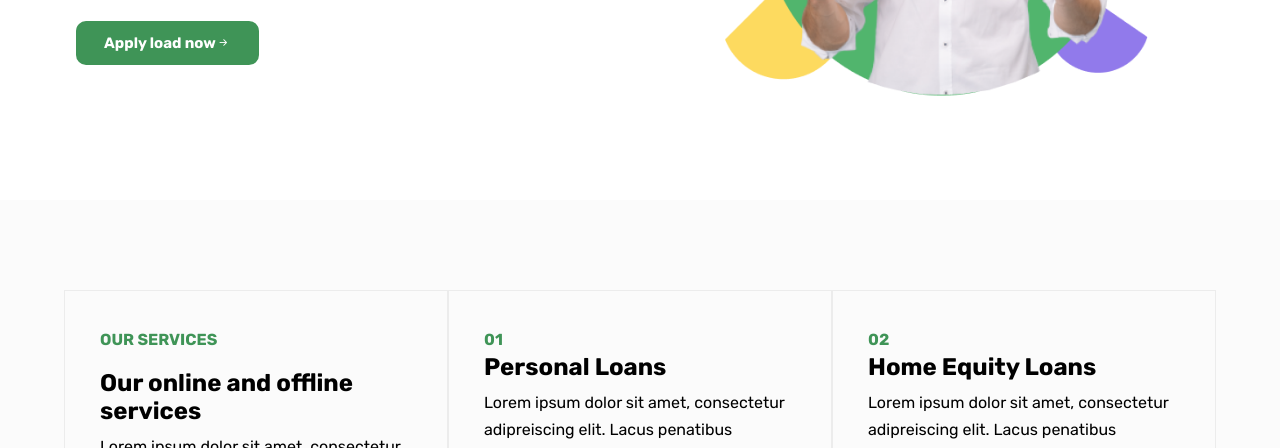
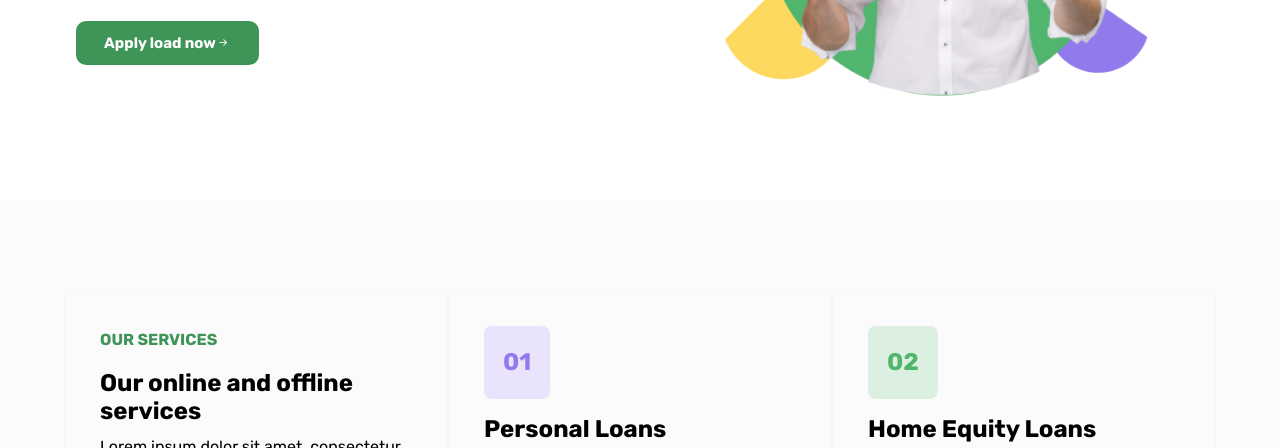
Before and after one commit to fa-saikat/seip-t3, a plain HTML site: page day-32/CW/index.html in a window 1280 px wide. Shown: the part 482-930 px from the top of the page. Drawn offline with nearby package versions, Linux system fonts and the light colour scheme.

Commit message:
services sequence & color

```diff
--- a/day-32/CW/style/style.css
+++ b/day-32/CW/style/style.css
@@ -126,7 +126,7 @@ a {
 
 .service {
     width: 30%;
-    border: 1px solid #80808020;
+    border: 0.5px solid #80808008;
     padding: 35px;
 }
 
@@ -156,3 +156,20 @@ a {
 
     line-height: 27px;
 }
+
+.service:nth-child(even) span {
+    color: #917aeb;
+    background-color: #e9e4fb;
+}
+
+.service span {
+    display: inline-block;
+
+    color: #51B56D;
+    background-color: #dcf0e2;
+
+    border-radius: 8px;
+    padding: 23px 19px;
+
+    font-size: 24px;
+}
```
